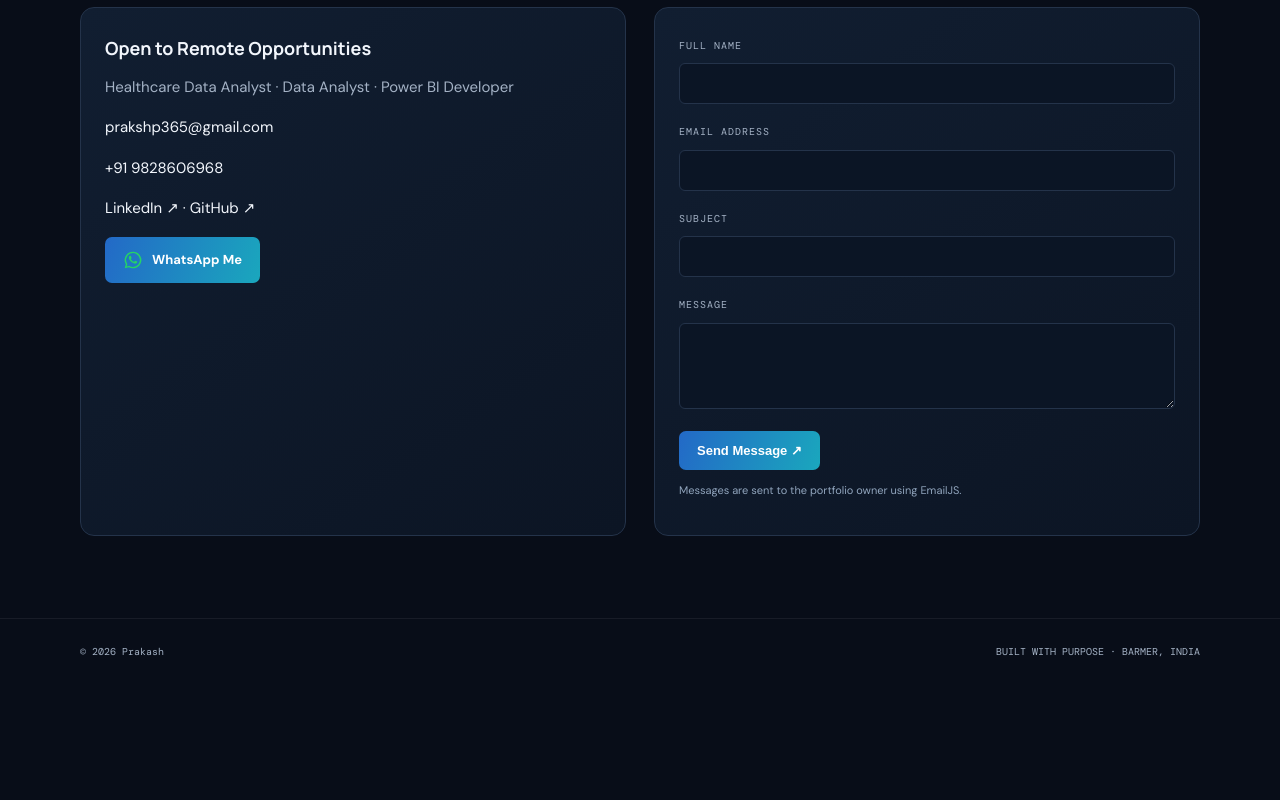
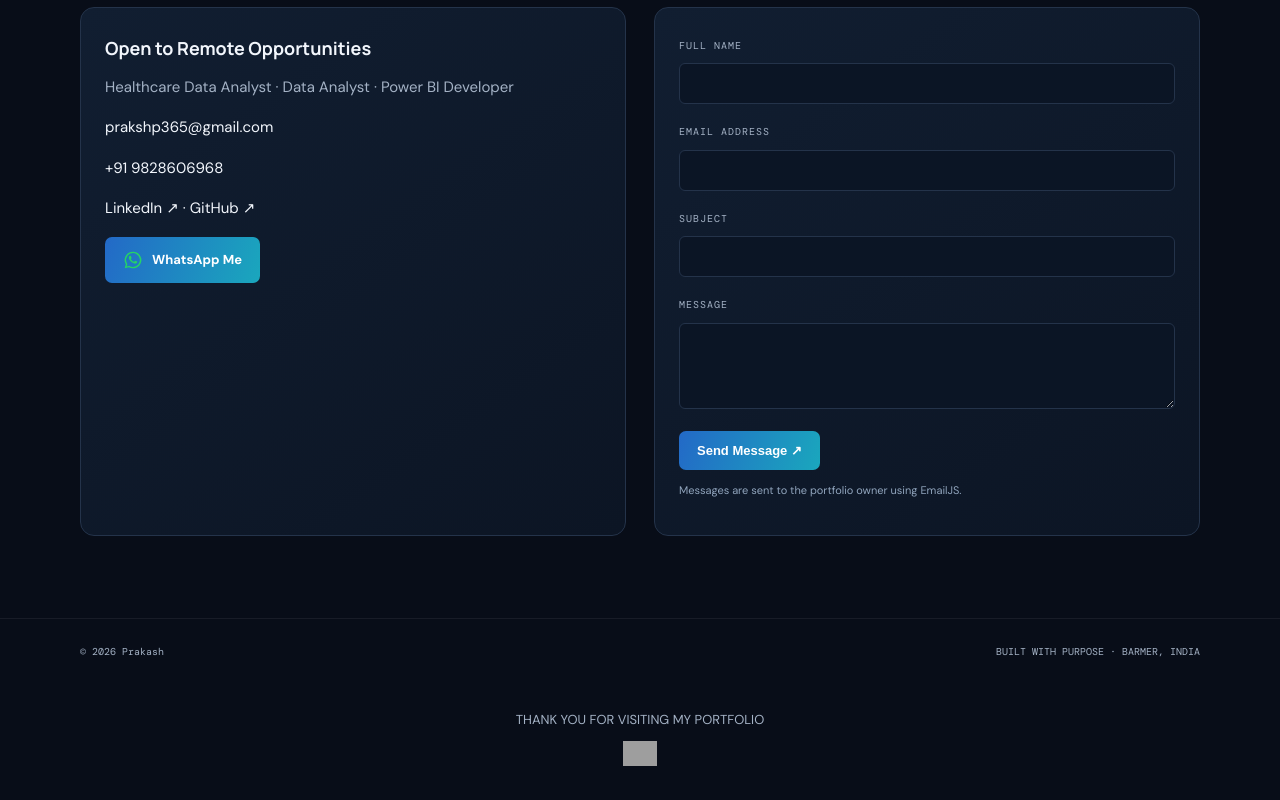
Before and after one commit to PrakashPrajapat01/-prakashdata.github.io, a plain HTML site: page index.html in a window 1280 px wide. Shown: the part 4899-5699 px from the top of the page. Before the commit the page ends 5583 px from the top, so only its background shows below. Drawn offline with nearby package versions, Linux system fonts and the light colour scheme; no server answers; grey boxes are pictures that could not be loaded.

Commit message:
Update index.html

```diff
--- a/index.html
+++ b/index.html
@@ -106,4 +106,19 @@ fetch('https://api.github.com/users/PrakashPrajapat01/repos?type=owner&sort=upda
 .catch(()=>{document.getElementById('repos').textContent='GitHub repositories could not be loaded right now. Visit GitHub profile.'});
 (function(){emailjs.init({publicKey:'UJeZ4ZSkDQqdHrfE5'});})();
 document.getElementById('contact-form').addEventListener('submit',async e=>{e.preventDefault();const f=e.currentTarget,s=document.getElementById('form-status');s.textContent='Sending…';try{await emailjs.send('service_i4aziol','template_rfhl0l7',{from_name:f.fullName.value,from_email:f.email.value,subject:f.subject.value,message:f.message.value,to_email:'prakshp365@gmail.com'});s.textContent='Thank you. Your message has been sent.';f.reset()}catch(err){s.textContent='Message could not be sent. Please email prakshp365@gmail.com directly.'}});
-</script></body></html>
+</script>
+
+<!-- Visitor Counter -->
+<div style="text-align:center; padding:25px 10px; color:#a4b2c5;">
+  <div style="font-size:13px; margin-bottom:10px;">
+    THANK YOU FOR VISITING MY PORTFOLIO
+  </div>
+  <img
+    src="https://views-counter.vercel.app/badge?pageId=PrakashPortfolio&label=Visitors&type=unique&sessionExpire=30&leftColor=14263D&rightColor=61DDF5"
+    alt="Website Visitors"
+    style="height:25px;"
+  >
+</div>
+
+</body>
+</html>
```
